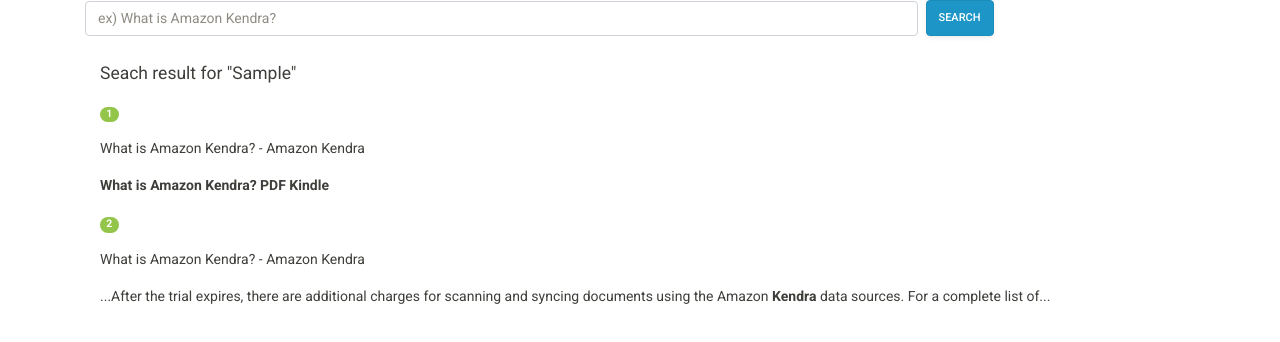
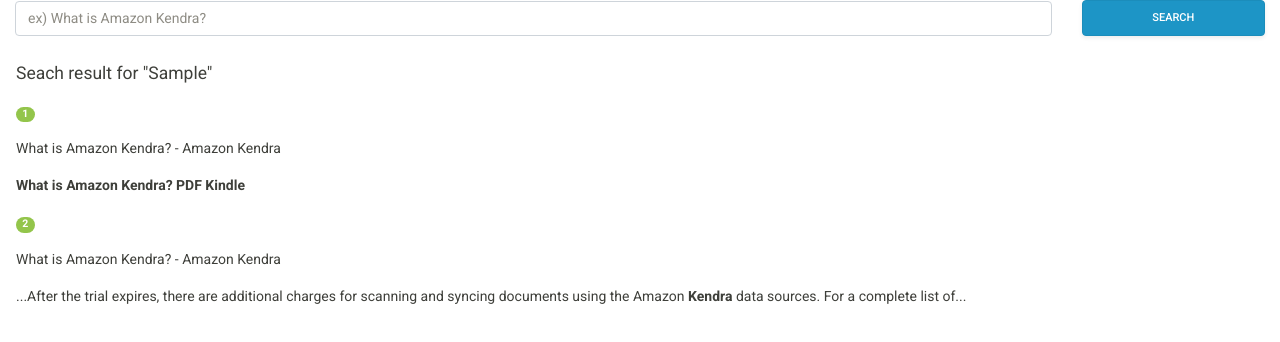
Before and after one commit to awskrug/kendra-button, a Next.js app in the folder frontend/kendra-button-service/: page / in a window 1280 px wide. Both pictures are taken after typing "Sample" into the empty fields and a click on the button "SEARCH". Shown: the top 342 px of the page. Built offline with nearby package versions, Linux system fonts and the light colour scheme.

Commit message:
Design UI

```diff
--- a/frontend/kendra-button-service/components/Search.tsx
+++ b/frontend/kendra-button-service/components/Search.tsx
@@ -23,25 +23,29 @@
   };
 
   return (
-    <div>
+    <>
       <form className={`form-inline mb-4`}>
+        <div className={`col-10`}>
           <input
             type="text"
-          className="form-control mr-sm-2 w-75"
+            className="form-control w-100"
             id="search-input"
             placeholder={`ex) What is Amazon Kendra?`}
             value={inputValue}
             onChange={onChangeHandler}
           />
+        </div>
+        <div className={`col-2`}>
           <button
             type="button"
-          className={`btn btn-info shadow-sm`}
+            className={`btn btn-info shadow-sm w-100`}
             onClick={searchHandler}
           >{`Search`}</button>
+        </div>
       </form>
 
       {keyword.length > 0 && <SearchResult site={site} searchInput={keyword} />}
-    </div>
+    </>
   );
 };
 
--- a/frontend/kendra-button-service/components/SearchResult.tsx
+++ b/frontend/kendra-button-service/components/SearchResult.tsx
@@ -57,7 +57,7 @@
   }, []);
 
   return (
-    <div className="container">
+    <div className="px-3">
       <p className={`lead`}>Seach result for "{searchInput}"</p>
       {result.map((item, idx) => {
         if (idx <= 5) {
--- a/frontend/kendra-button-service/pages/index.tsx
+++ b/frontend/kendra-button-service/pages/index.tsx
@@ -10,9 +10,9 @@
     console.log({ localStorage });
   }, []);
   return (
-    <div className="container">
+    <div className="">
       <Head>
-        <title>Create Next App</title>
+        <title>Kendra-Button</title>
         <link rel="icon" href="/favicon.ico" />
         <link
           rel="stylesheet"
```
Also changed, not shown: frontend/kendra-button-service/kendra.js (added, +52 -0 lines), frontend/kendra-button-service/public/vercel.svg (deleted). Lines whose indentation alone changed are shown as unchanged.
